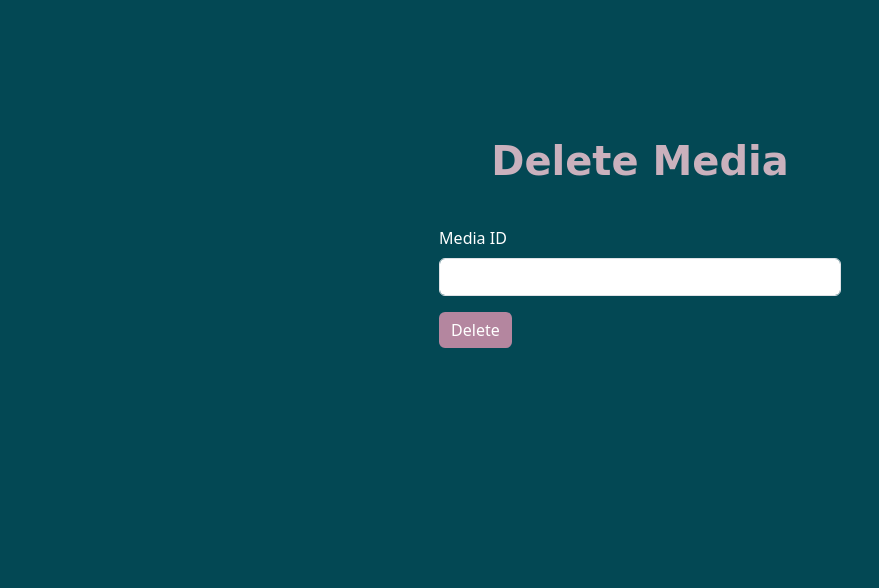
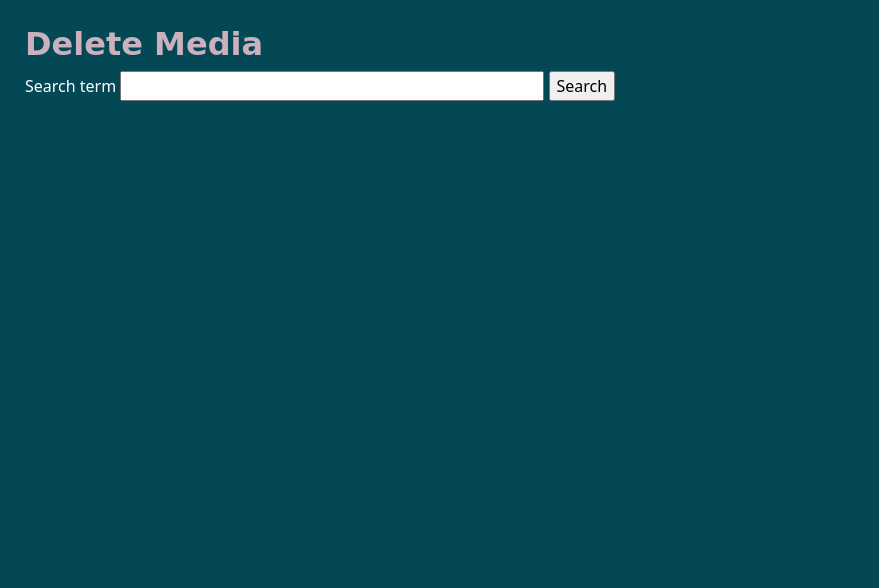
Before and after one commit to SaraClick/sky_project, a Flask app: page /admin_delete in a window 1280 px wide. Shown: the part 55-643 px from the top of the page, without its empty margins (0-879 px from the left). Run offline with Flask 3, Linux system fonts and the light colour scheme; some web fonts are replaced.

Commit message:
Added sql script 12 SearchMedia stored procedure. Unable to make it work with admin_delete search box not retrieving and displaying results, but sql script works. Workaround of using view DDBB to view and delete media created

```diff
--- a/application/forms/forms.py
+++ b/application/forms/forms.py
@@ -1,6 +1,6 @@
 from wtforms import SubmitField, StringField, SelectField
 from flask_wtf import FlaskForm
-from wtforms.validators import InputRequired
+from wtforms.validators import InputRequired, DataRequired, Length
 
 
 # inheritance
@@ -54,7 +54,9 @@ class AdminAddMedia(FlaskForm):
     submit_add = SubmitField("submit_add")
 
 
-class AdminDeleteMedia(FlaskForm):
-    media_id = StringField("media_id")
-    media_url = StringField("media_url")
-    submit_delete = SubmitField("submit_delete")
+class AdminDeleteMediaForm(FlaskForm):
+    search_term = StringField('Search term')
+    search_btn = SubmitField('Search', render_kw={"type": "submit"})  # Add the type attribute
+    media_id = StringField('Media ID', validators=[DataRequired(), Length(max=250)])
+    delete = SubmitField('Delete')
+    confirm_delete = SubmitField('Confirm Delete')
--- a/application/routes.py
+++ b/application/routes.py
@@ -1,8 +1,8 @@
-from flask import render_template, request, redirect, url_for
+from flask import render_template, request, redirect, url_for, flash
 from application import app
 from application.python_scripts.data_provider_service import DataProviderService
 from application.forms.forms import TypeForm, CategoryForm, MediaOutputForm, AdminLandingForm, AdminLogin, \
-    AdminUpdateUrl, AdminAddMedia, AdminDeleteMedia
+    AdminUpdateUrl, AdminAddMedia, AdminDeleteMediaForm
 from random import choice
 
 DATA_PROVIDER = DataProviderService()
@@ -225,35 +225,61 @@ def admin_add():
 
 @app.route("/admin_delete", methods=['GET', 'POST'])
 def admin_delete():
-    form = AdminDeleteMedia()
+    form = AdminDeleteMediaForm()
     msg = ''
-    sql_element_to_delete = None
+    media = None
 
     if request.method == 'POST':
-        try:
-            # Try block to check that media ID has been provided
-            media_id = int(request.form['media_id'])
-        except ValueError:
-            # Except block to catch the Value Error when no data is provided
-            msg = "Deletion not executed, provide a valid ID."
-        else:
-            # Else block to execute whenever there is no errors (aka when ID has been provided)
-            sql_idcheck = "SELECT media_id FROM media WHERE media_id=%s;"
-            DATA_PROVIDER.cursor.execute(sql_idcheck, media_id)
-            result_idcheck = DATA_PROVIDER.cursor.fetchone()
+        if form.validate_on_submit():
+            # Search for media based on the given search term
+            if form.search_btn.data:
+                sql_search = "CALL SearchMedia(%s)"
+                DATA_PROVIDER.cursor.execute(sql_search, form.search_term.data)
+                media = DATA_PROVIDER.cursor.fetchall()
 
-            if result_idcheck:
-                sql_delete = "DELETE FROM media WHERE media_id=%s;"
-                result_delete = DATA_PROVIDER.cursor.execute(sql_delete, media_id)
+            # Display media details for confirmation
+            elif form.delete.data:
+                sql_select = "SELECT * FROM media WHERE media_id=%s"
+                DATA_PROVIDER.cursor.execute(sql_select, [form.media_id.data])
+                media = DATA_PROVIDER.cursor.fetchone()
+                if not media:
+                    msg = 'Media not found.'
+                else:
+                    msg = 'Are you sure you want to delete this media?'
+                    form.confirm_delete.render_kw = {'onclick': 'return confirm("Are you sure?");'}
+
+            # Delete media based on the given media ID
+            elif form.confirm_delete.data:
+                sql_delete = "CALL DeleteMedia(%s)"
+                DATA_PROVIDER.cursor.execute(sql_delete, [form.media_id.data])
                 DATA_PROVIDER.conn.commit()
+                msg = "Media deleted."
 
-                if result_delete:
-                    msg = "Media successfully deleted!"
-            else:
-                msg = "Media ID not found, deletion not executed."
+    return render_template("admin_delete.html", form=form, message=msg, media=media)
 
-    return render_template("admin_delete.html", form=form, message=msg, data=sql_element_to_delete)
+# testing
+# def validate_media_id(self, media_id):
+#     sql_select = "SELECT * FROM media WHERE media_id=%s"
+#     DATA_PROVIDER.cursor.execute(sql_select, media_id.data)
+#     media = DATA_PROVIDER.cursor.fetchone()
+#     if not media:
+#         raise ValidationError('Media ID not found.')
+#
+#
+# def validate_search_term(self, search_term):
+#     sql_search = "CALL SearchMedia(%s)"
+#     DATA_PROVIDER.cursor.execute(sql_search, search_term.data)
+#     media = DATA_PROVIDER.cursor.fetchall()
+#     if not media:
+#         raise ValidationError('No media found for the given search term.')
 
+# if form.search_btn.data:
+#     print('Search button clicked')
+#     search_term = form.search_term.data
+#     sql_search = "CALL SearchMedia(%s)"
+#     print(sql_search % search_term)
+#     DATA_PROVIDER.cursor.execute(sql_search, [search_term])
+#     media = DATA_PROVIDER.cursor.fetchall()
 
 
 @app.route("/admin_viewddbb", methods=['GET', 'POST'])
@@ -262,3 +288,13 @@ def admin_viewddbb():
     DATA_PROVIDER.cursor.execute(sql_query)
     sql_data = DATA_PROVIDER.cursor.fetchall()
     return render_template("admin_viewddbb.html", data=sql_data)
+
+
+@app.route("/admin_viewddbb/delete", methods=['POST'])
+def admin_viewddbb_delete():
+    media_id = request.form['media_id']
+    sql_query = "DELETE FROM media WHERE media_id = %s"
+    DATA_PROVIDER.cursor.execute(sql_query, (media_id,))
+    DATA_PROVIDER.conn.commit()
+    flash("Media deleted successfully", "success")
+    return redirect("/admin_viewddbb")
--- a/application/templates/admin_delete.html
+++ b/application/templates/admin_delete.html
@@ -1,30 +1,70 @@
 {% extends "layout.html" %}
 {% block main_content %}
 
-<div class="container">
-  <div class="login_container">
-
-    <div class="login_title">
-      <h1>Delete Media</h1>
+  <h2>Delete Media</h2>
+  {% if message %}
+    <div class="alert alert-info" role="alert">{{ message }}</div>
+  {% endif %}
+  <form method="post" action="">
+    {{ form.hidden_tag() }}
+    <div class="form-group">
+      {{ form.search_term.label }} {{ form.search_term(size=40) }} {{ form.search_btn() }}
     </div>
-
-    {% if message %}
-    <div class="alert alert-danger">{{ message }}</div>
+    {% if media %}
+      {% if not media_id %}
+        <table class="table">
+          <thead>
+            <tr>
+              <th>ID</th>
+              <th>Title</th>
+              <th>Type</th>
+              <th>Source</th>
+              <th>Category</th>
+              <th></th>
+            </tr>
+          </thead>
+          <tbody>
+            {% for row in media %}
+              <tr>
+                <td>{{ row.media_id }}</td>
+                <td>{{ row.media_title }}</td>
+                <td>{{ row.type_name }}</td>
+                <td>{{ row.source_name }}</td>
+                <td>{{ row.category_name }}</td>
+                <td><a href="{{ url_for('admin_delete', media_id=row.media_id) }}">Delete</a></td>
+              </tr>
+            {% endfor %}
+          </tbody>
+        </table>
+      {% else %}
+        <table class="table">
+          <tbody>
+            <tr>
+              <td>ID</td>
+              <td>{{ media.media_id }}</td>
+            </tr>
+            <tr>
+              <td>Title</td>
+              <td>{{ media.media_title }}</td>
+            </tr>
+            <tr>
+              <td>Type</td>
+              <td>{{ media.type_name }}</td>
+            </tr>
+            <tr>
+              <td>Source</td>
+              <td>{{ media.source_name }}</td>
+            </tr>
+            <tr>
+              <td>Category</td>
+              <td>{{ media.category_name }}</td>
+            </tr>
+          </tbody>
+        </table>
+        <div class="form-group">
+          {{ form.confirm_delete }} <a href="{{ url_for('admin_delete') }}" class="btn btn-primary">Cancel</a>
+        </div>
+      {% endif %}
     {% endif %}
-
-    <form action="/admin_delete" method="POST" class="admin_login_form">
-      {{ form.hidden_tag() }}
-      <div class="mb-3">
-          <label class="form-label">Media ID</label>
-          <input type="number" class="form-control" id="media_id" name="media_id">
-      </div>
-
-      <button type="submit" class="btn btn-danger submit_button_form" name="submit_delete">Delete</button>
-    </form>
-  </div>
-</div>
-
-
-
-
+  </form>
 {% endblock %}
```
Also changed, not shown: application/mysql_scripts/12_searchmediasql.sql (added, +25 -0 lines), application/templates/admin_viewddbb.html (+19 -16 lines).
